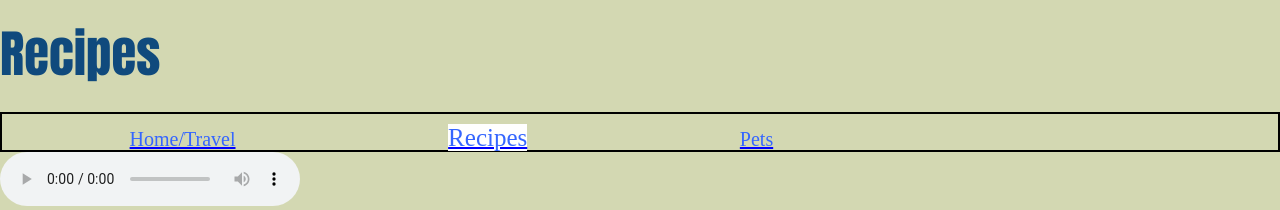
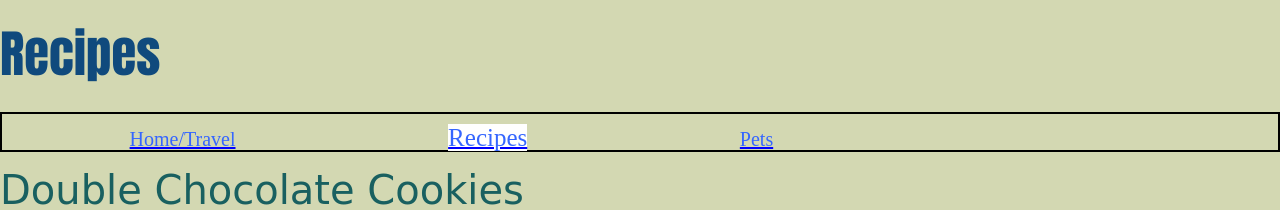
Before and after one commit to muditjohar3000/MobileView, a plain HTML site: page recipes.html in a window 1280 px wide. Shown: the top 210 px of the page. Drawn offline with nearby package versions, Linux system fonts and the light colour scheme.

Commit message:
Update recipes.html

```diff
--- a/recipes.html
+++ b/recipes.html
@@ -33,11 +33,6 @@
 
         </ul>
     </nav>
-    <audio controls autoplay>
-        <source src="images/munch_food.mp3" type="audio/mpeg">
-      Your browser does not support the audio element.
-    </audio>
-
 
     <main id = "main">
     <div>
```
